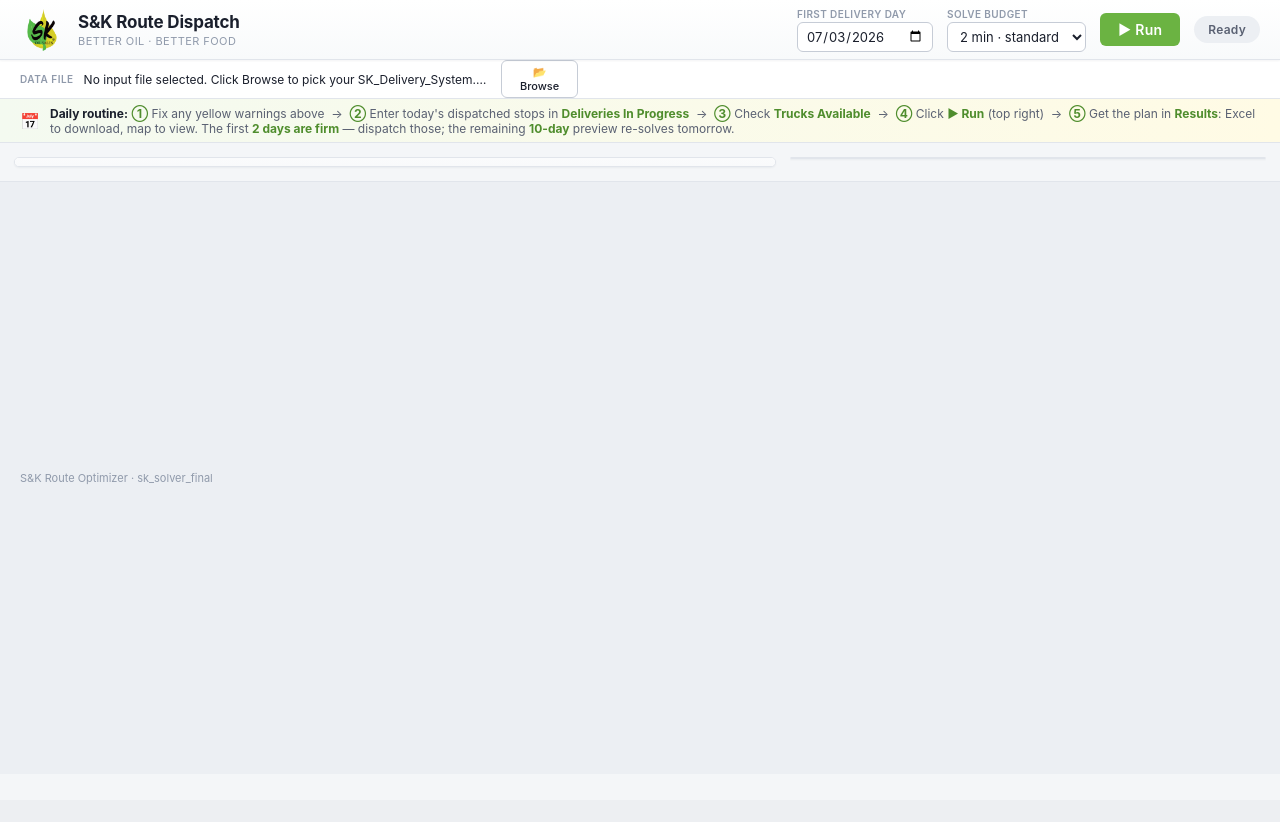
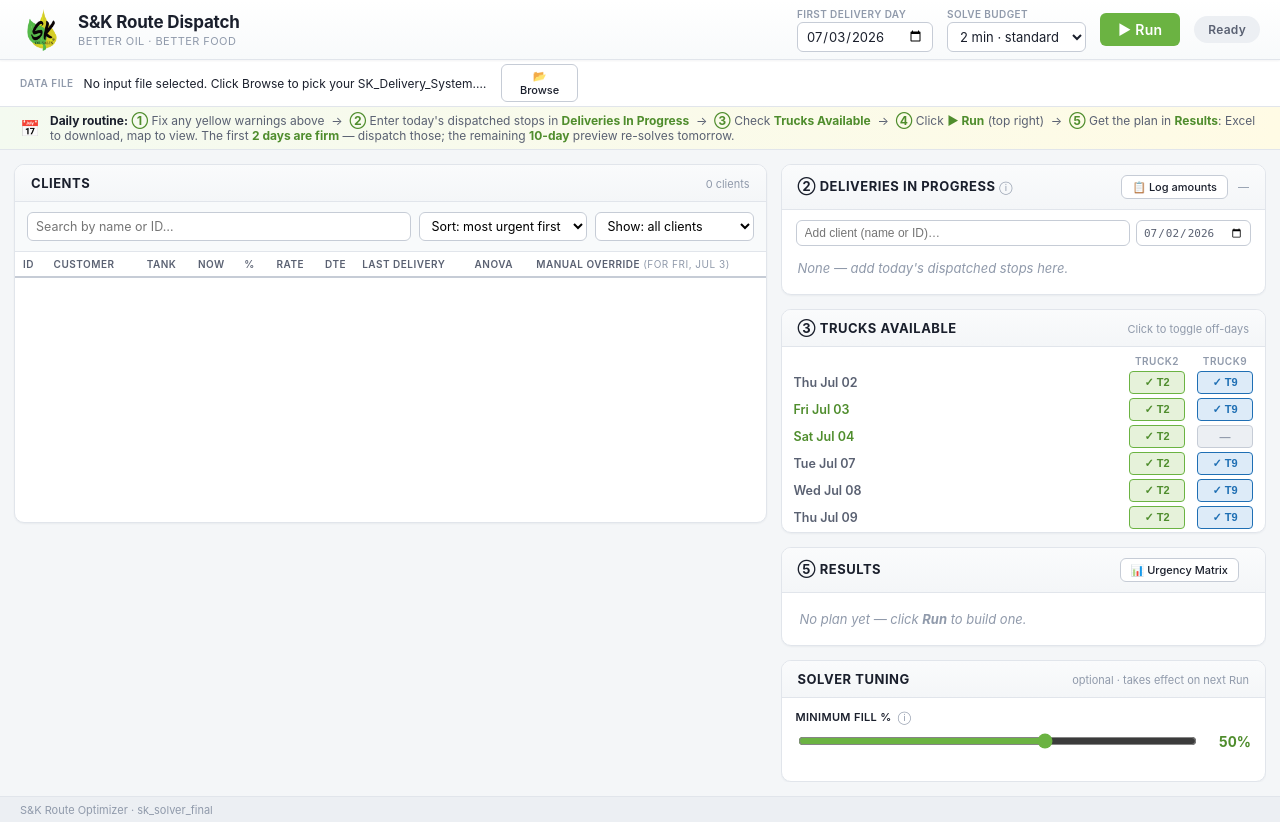
Before and after one commit to pabloherrer/sk_optimizer, a Flask app: page / in a window 1280 px wide. Before the commit the page ends 484 px from the top, so only its background shows below. Run offline with Flask 3, Linux system fonts and the light colour scheme; data that the repository does not hold is empty.

Commit message:
Layout redesign: normal scrolling page. Sticky top bar + sticky sidebar, client list windowed, single-column fallback under 1100px. Fixed-viewport overflow:hidden removed — content can never be clipped or require zoom-out again.

```diff
--- a/final/app/static/style.css
+++ b/final/app/static/style.css
@@ -28,18 +28,18 @@
 
 * { box-sizing: border-box; }
 
+/* ── LAYOUT PHILOSOPHY (redesigned 2026-07-02) ──────────────────────────────
+   The page is a NORMAL SCROLLING WEBPAGE. Nothing is ever hidden because it
+   "doesn't fit": if content grows, the page grows and you scroll. The only
+   pinned elements are the top bar (Run button always reachable) and the
+   right sidebar (sticky, with its own scroll if it's taller than the
+   window). Must be fully usable at 100% zoom on a laptop. ────────────────── */
 html, body {
-  margin: 0; padding: 0; height: 100%;
+  margin: 0; padding: 0;
   font-family: -apple-system, BlinkMacSystemFont, 'Segoe UI', system-ui, sans-serif;
   font-size: 14px;
   color: var(--text);
   background: var(--bg);
-  overflow: hidden;
-}
-
-body {
-  display: grid;
-  grid-template-rows: 60px auto 44px 38px 1fr 26px;
 }
 
 /* Warning banner — hidden by default, shown when freshness checks fire */
@@ -68,11 +68,15 @@ body {
   display: flex;
   justify-content: space-between;
   align-items: center;
+  height: 60px;
   padding: 0 20px;
   background: linear-gradient(180deg, #FFFFFF, #F8FAFB);
   border-bottom: 1px solid var(--border);
   box-shadow: var(--shadow-sm);
-  z-index: 10;
+  /* Pinned: date picker, Run button and status stay reachable while
+     scrolling anywhere in the page. */
+  position: sticky; top: 0;
+  z-index: 100;
 }
 .top-bar-left { display: flex; align-items: center; gap: 14px; }
 .logo { width: 44px; height: 44px; }
@@ -124,7 +128,8 @@ body {
   justify-content: space-between;
   align-items: center;
   gap: 16px;
-  padding: 0 20px;
+  min-height: 44px;
+  padding: 4px 20px;
   background: white;
   border-bottom: 1px solid var(--border);
   font-size: 12px;
@@ -185,7 +190,8 @@ body {
 
 .horizon-banner {
   display: flex; align-items: center; gap: 10px;
-  padding: 0 20px;
+  min-height: 38px;
+  padding: 6px 20px;
   background: linear-gradient(90deg, #F4FAF0, #FFFBE5);
   border-bottom: 1px solid var(--border);
   font-size: 12px; color: var(--text-soft);
@@ -198,18 +204,25 @@ body {
 
 .dashboard {
   display: grid;
-  grid-template-columns: 1.6fr 1fr;
+  grid-template-columns: minmax(0, 1.55fr) minmax(360px, 1fr);
   gap: 14px;
   padding: 14px;
-  min-height: 0;
-  overflow: hidden;
+  align-items: start;      /* columns size to their own content */
+}
+@media (max-width: 1100px) {
+  /* Narrow window: stack into one column instead of squeezing. */
+  .dashboard { grid-template-columns: 1fr; }
+  .sidebar { position: static !important; max-height: none !important; }
 }
 
 .sidebar {
   display: flex; flex-direction: column; gap: 14px;
-  /* overflow-y auto (was hidden): if cards outgrow the column, the sidebar
-     scrolls — cards can never be silently clipped out of view again. */
-  min-height: 0; overflow-y: auto; overflow-x: hidden;
+  /* Sticky beside the client list: stays in view while the page scrolls.
+     If the cards together are taller than the window, the sidebar gets its
+     own scrollbar — content is never clipped. */
+  position: sticky; top: 74px;
+  max-height: calc(100vh - 88px);
+  overflow-y: auto; overflow-x: hidden;
 }
 
 .card {
@@ -222,10 +235,18 @@ body {
   min-height: 0;
 }
 
+/* Client list: its own scroll region sized to the window, so the sidebar
+   stays alongside; the page itself can still scroll if anything overflows. */
 .card-clients { min-height: 0; }
-.card-trucks  { flex: 0 0 auto; max-height: 36%; }
+.card-clients .card-body-clients {
+  max-height: calc(100vh - 250px);
+  min-height: 320px;
+  overflow-y: auto;
+}
+.card-trucks  { flex: 0 0 auto; }
 .card-tuning  { flex: 0 0 auto; }
-.card-plan    { flex: 1; min-height: 0; }
+.card-plan    { flex: 0 0 auto; }
+.card-plan .card-body { max-height: 46vh; overflow-y: auto; }
 
 .card-header {
   display: flex; justify-content: space-between; align-items: baseline;
@@ -693,7 +714,7 @@ body {
   position: fixed; inset: 0;
   background: rgba(20, 30, 50, 0.45);
   display: flex; align-items: center; justify-content: center;
-  z-index: 100;
+  z-index: 300;   /* above the sticky top bar (100) */
 }
 .modal {
   background: white; border-radius: var(--radius);
@@ -723,7 +744,8 @@ body {
 
 .bottom-bar {
   display: flex; justify-content: space-between; align-items: center;
-  padding: 0 20px;
+  min-height: 26px;
+  padding: 4px 20px;
   background: #ECEFF3; border-top: 1px solid var(--border);
   font-size: 11px; color: var(--text-faint);
 }
```
